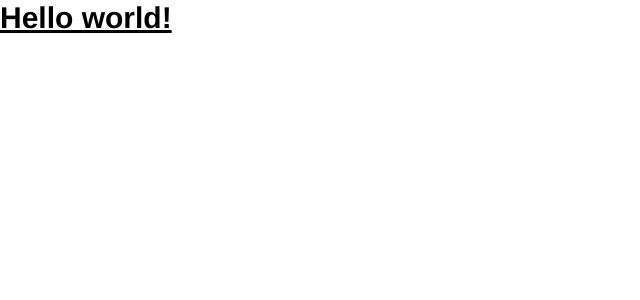
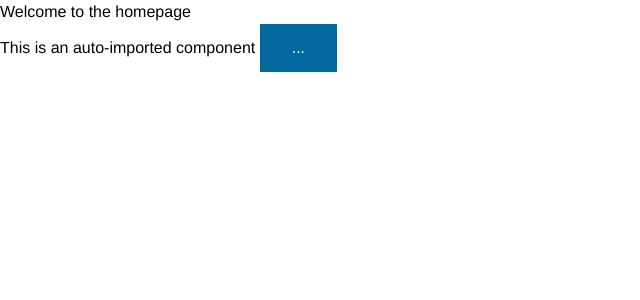
Before and after one commit to yc97463/ndhusys-repair-system-frontend, a Nuxt app: page / in a window 1280 px wide. Shown: the top 300 px of the page, without its empty margins (0-640 px from the left). Built offline with nearby package versions, Linux system fonts and the light colour scheme.

Commit message:
init components, layouts, pages

```diff
--- a/app.vue
+++ b/app.vue
@@ -1,7 +1,17 @@
-<template>
+<!-- <template>
   <div>
     <span class="text-3xl font-bold underline">
       Hello world!
     </span>
+    <AppAlert>
+      This is a message from the parent component.
+    </AppAlert>
+  </div>
+</template> -->
+
+<template>
+  <div>
+    <!-- Markup shared across all pages, ex: NavBar -->
+    <NuxtPage />
   </div>
 </template>
--- /dev/null
+++ b/components/AppAlert.vue
@@ -0,0 +1,5 @@
+<template>
+  <span>
+    <slot />
+  </span>
+</template>
--- /dev/null
+++ b/layouts/default.vue
@@ -0,0 +1,7 @@
+<template>
+  <div>
+    <AppHeader />
+    <slot />
+    <AppFooter />
+  </div>
+</template>
--- a/package.json
+++ b/package.json
@@ -15,5 +15,8 @@
     "nuxt": "^3.4.2",
     "postcss": "^8.4.23",
     "tailwindcss": "^3.3.1"
+  },
+  "dependencies": {
+    "vue-router": "^4.1.6"
   }
 }
--- /dev/null
+++ b/pages/about.vue
@@ -0,0 +1,5 @@
+<template>
+  <section>
+    <p>This page will be displayed at the /about route.</p>
+  </section>
+</template>
--- /dev/null
+++ b/pages/index.vue
@@ -0,0 +1,10 @@
+<template>
+  <div>
+    <h1>Welcome to the homepage</h1>
+    <AppAlert>
+      This is an auto-imported component
+    </AppAlert>
+    <button class="bg-sky-700 px-4 py-2 text-white hover:bg-sky-800 sm:px-8 sm:py-3">...</button>
+
+  </div>
+</template>
--- /dev/null
+++ b/pages/users-[group]/[id].vue
@@ -0,0 +1,3 @@
+<template>
+  <p>{{ $route.params.group }} - {{ $route.params.id }}</p>
+</template>
```
Also changed, not shown: 1 other file (tests, documents, lock files or other folders).
